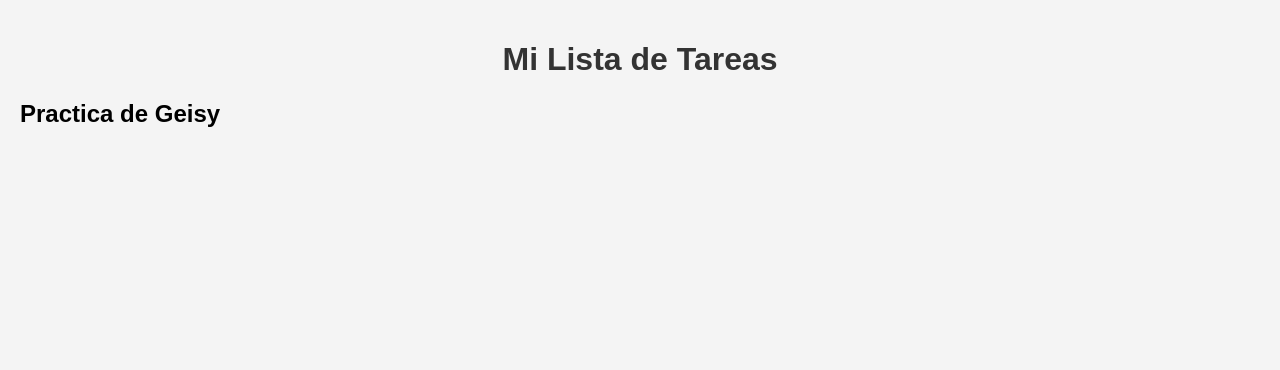
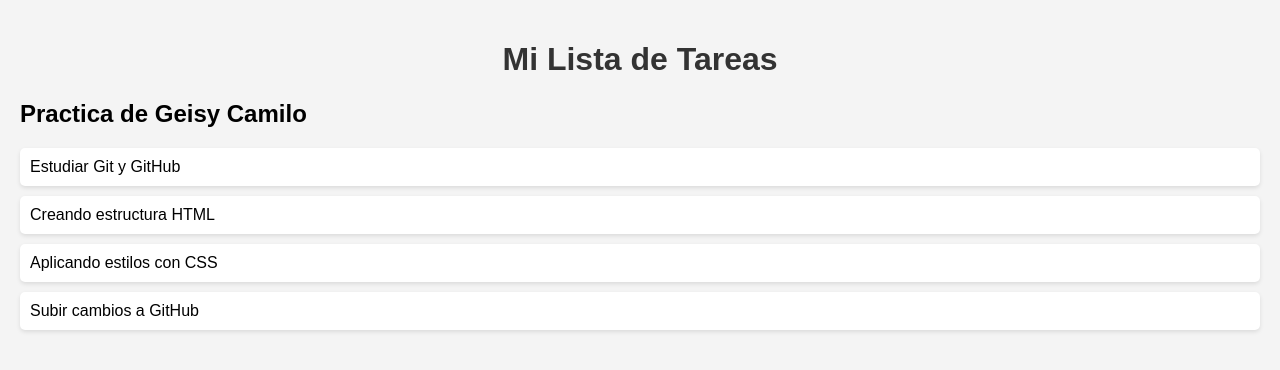
Before and after one commit to geisycamilo19-cmd/mi_lista_de_tareas, a plain HTML site: page Index.html in a window 1280 px wide. Drawn offline with Linux system fonts and the light colour scheme.

Commit message:
"Se añadió tarea 'Subir cambios a GitHub' a la lista"

```diff
--- a/Index.html
+++ b/Index.html
@@ -10,6 +10,14 @@
 </head>
 <body>
     <h1>Mi Lista de Tareas</h1>
-    <h2>Practica de Geisy</h2>
+    <h2>Practica de Geisy Camilo</h2>
+
+    <ul>
+        <li>Estudiar Git y GitHub</li>
+        <li>Creando estructura HTML</li>
+        <li>Aplicando estilos con CSS</li>
+        <li>Subir cambios a GitHub</li>
+    </ul>
+
 </body>
 </html>
```
